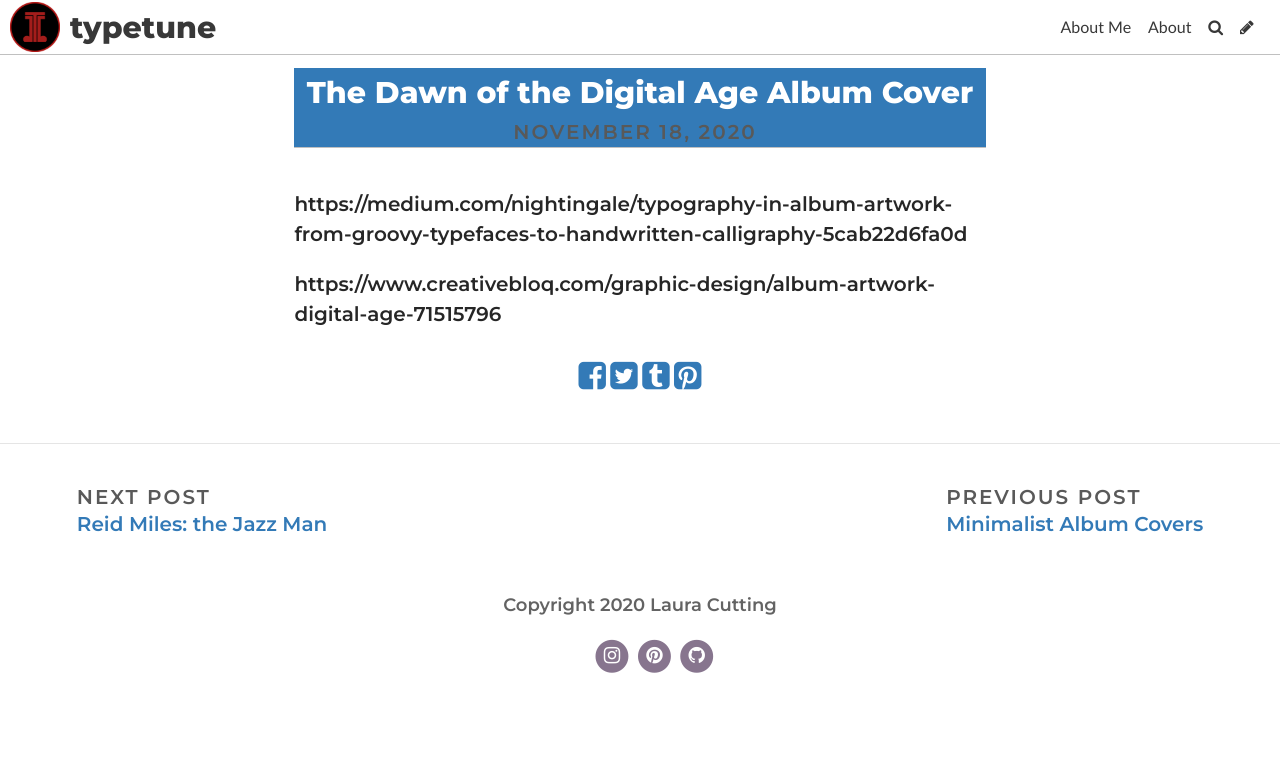
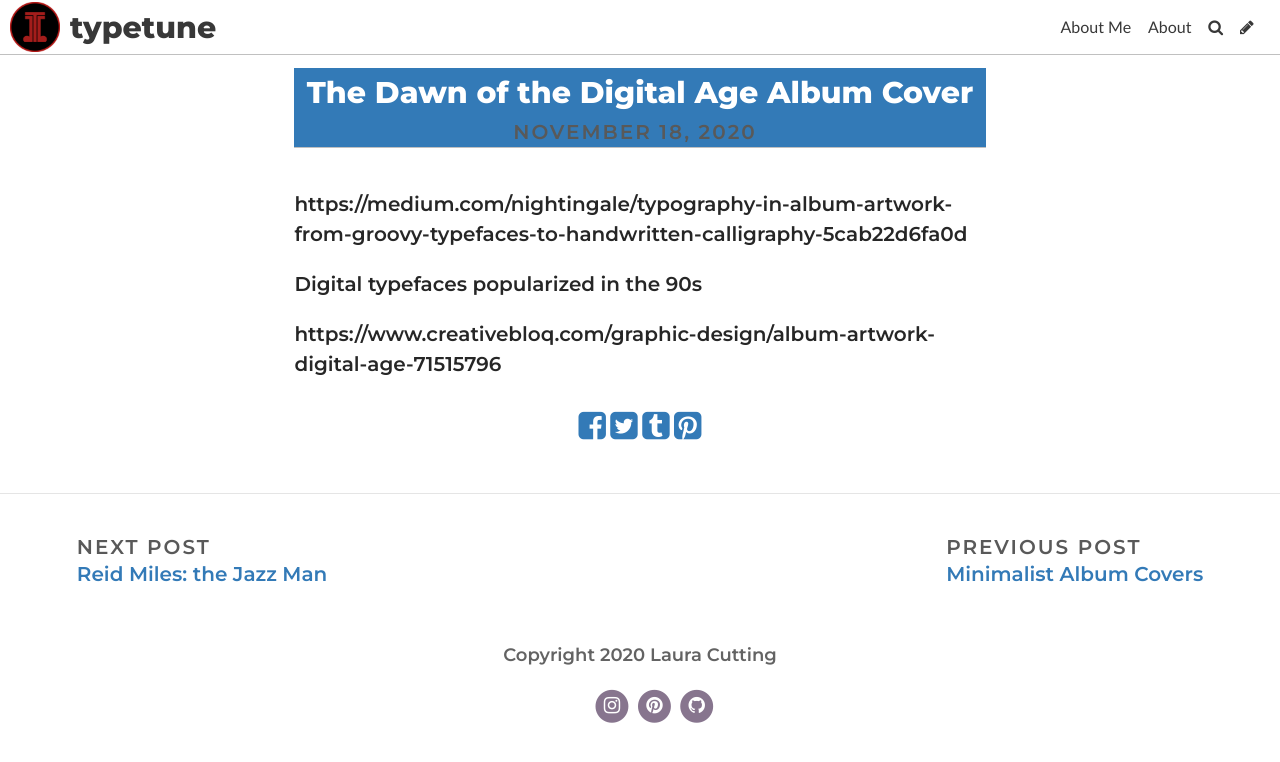
Before and after one commit to lauracutting/typetune, a Jekyll site: the page built from _posts/2020-11-18-the-dawn-of-the-digital-age-album-cover.md, in a window 1280 px wide. Shown: the top 762 px of the page. Built offline with Jekyll 4.4.1, drawn with Linux system fonts in a browser that asks for light colours; some web fonts are replaced.

Commit message:
Update Post “2020-11-18-the-dawn-of-the-digital-age-album-cover”

```diff
--- a/_posts/2020-11-18-the-dawn-of-the-digital-age-album-cover.md
+++ b/_posts/2020-11-18-the-dawn-of-the-digital-age-album-cover.md
@@ -6,4 +6,6 @@ comments: true
 ---
 https://medium.com/nightingale/typography-in-album-artwork-from-groovy-typefaces-to-handwritten-calligraphy-5cab22d6fa0d
 
+Digital typefaces popularized in the 90s
+
 https://www.creativebloq.com/graphic-design/album-artwork-digital-age-71515796
```
